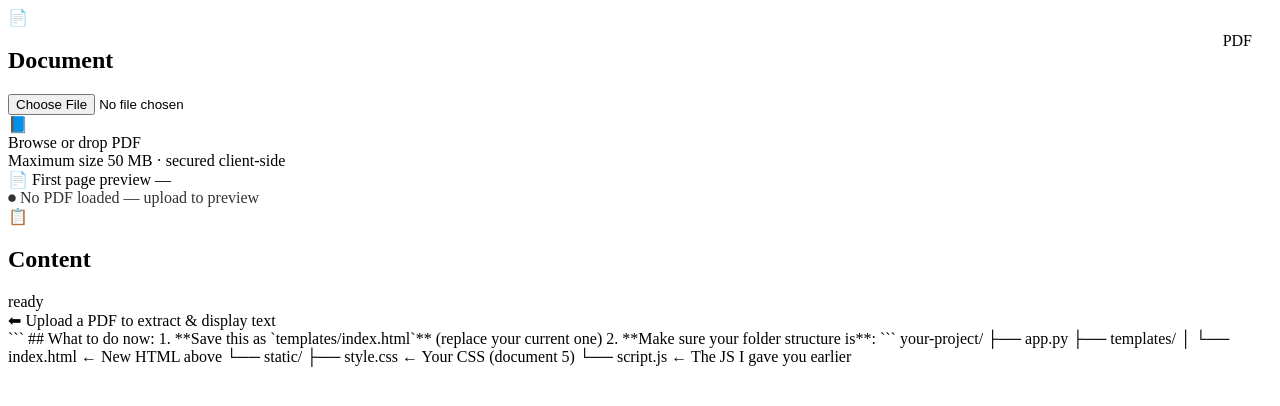
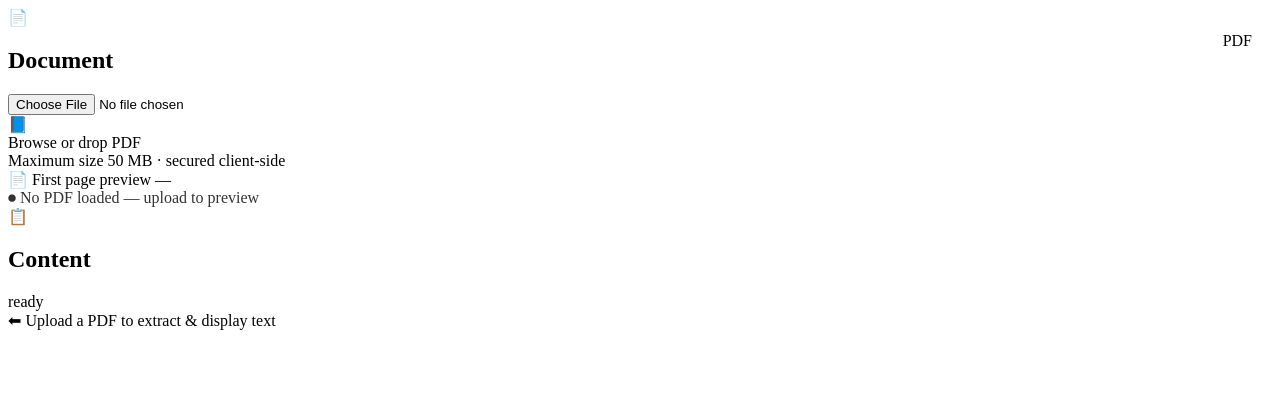
Before and after one commit to rencepascua4-cyber/qweret, a Flask app: page / in a window 1280 px wide. Shown: the top 406 px of the page. Run offline with Flask 3, Linux system fonts and the light colour scheme; some libraries are stand-ins or nearby versions.

Commit message:
Replace templates/index.html with updated version

````diff
--- a/templates/index.html
+++ b/templates/index.html
@@ -67,17 +67,3 @@
     <script src="{{ url_for('static', filename='script.js') }}"></script>
 </body>
 </html>
-```
-
-## What to do now:
-
-1. **Save this as `templates/index.html`** (replace your current one)
-2. **Make sure your folder structure is**:
-```
-   your-project/
-   ├── app.py
-   ├── templates/
-   │   └── index.html          ← New HTML above
-   └── static/
-       ├── style.css           ← Your CSS (document 5)
-       └── script.js           ← The JS I gave you earlier
````
